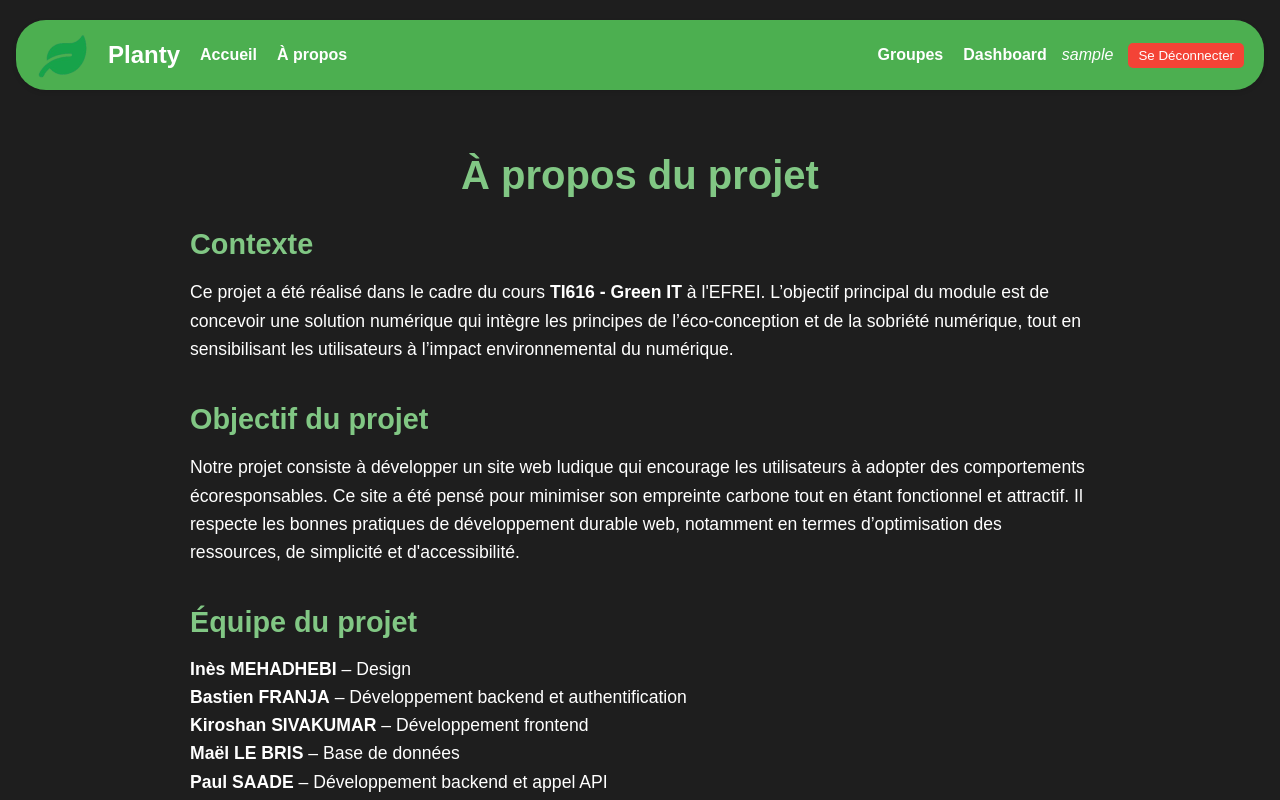
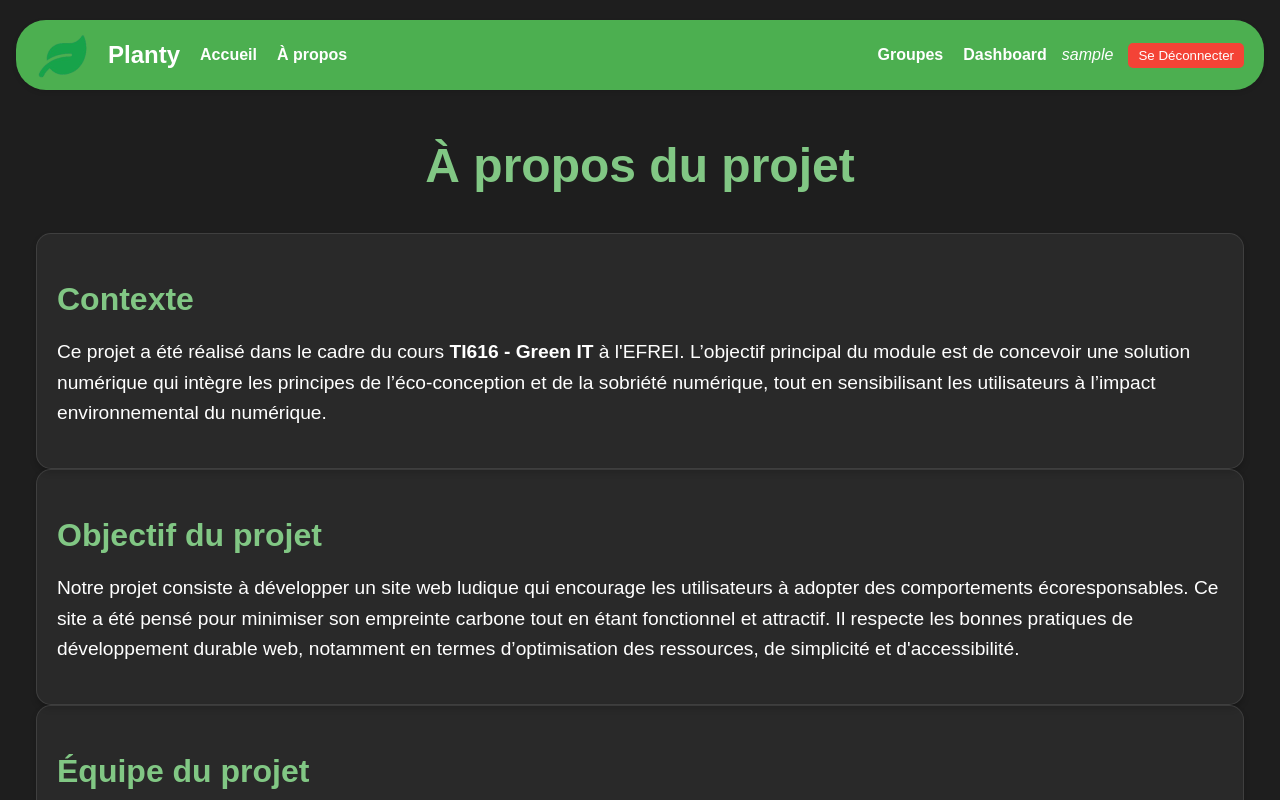
Before and after one commit to charlottines/Green-it, a Vue app in the folder frontend/: page /about in a window 1280 px wide. Shown: the top 800 px of the page. Built offline with nearby package versions, Linux system fonts and the light colour scheme; sample sign-in values are in the browser's storage.

Commit message:
css about

```diff
--- a/frontend/src/pages/About.vue
+++ b/frontend/src/pages/About.vue
@@ -41,43 +41,67 @@
 </script>
 
 <style scoped>
+    /* Fond et structure principale */
     .about {
-        padding: 40px 20px;
-        max-width: 900px;
-        margin: 0 auto;
-        background-color: #1e1e1e;
+        min-height: calc(100vh - 100px); /* pour éviter que le footer remonte */
+        background-color: rgb(30, 30, 30);
         color: white;
+        padding: 20px;
         font-family: Arial, sans-serif;
     }
 
+    /* Titre principal */
     h1 {
-        font-size: 2.5rem;
-        color: #81c784;
+        font-size: 3rem;
+        color: rgb(129, 199, 132);
         text-align: center;
-        margin-bottom: 30px;
-    }
-
-    section {
         margin-bottom: 40px;
     }
 
-    h2 {
-        font-size: 1.8rem;
-        color: #81c784;
-        margin-bottom: 15px;
+    /* Partie principale (sections) */
+    .about main {
+        max-width: 900px;
+        margin: 0 auto;
+        display: flex;
+        flex-direction: column;
+        gap: 40px;
     }
 
+    /* Sections = les bulles */
+    section {
+        background: rgba(255, 255, 255, 0.05);
+        border: 1px solid rgba(255, 255, 255, 0.1);
+        border-radius: 15px;
+        padding: 20px;
+        box-shadow: 0 4px 6px rgba(0, 0, 0, 0.2);
+        transition: transform 0.3s ease;
+    }
+
+    /* Effet léger au survol */
+    section:hover {
+        transform: translateY(-5px);
+    }
+
+    /* Titre des sections */
+    h2 {
+        font-size: 2rem;
+        color: rgb(129, 199, 132);
+        margin-bottom: 10px;
+    }
+
+    /* Texte normal */
     p, li {
-        font-size: 1.1rem;
+        font-size: 1.2rem;
         line-height: 1.6;
     }
 
+    /* Liste des membres */
     .team-list {
-        list-style: none;
-        padding-left: 0;
+        padding-left: 20px;
+        list-style: disc inside;
     }
 
-    .team-list li::before {
-        margin-right: 8px;
+    .team-list li {
+        margin-bottom: 10px;
     }
 </style>
```
